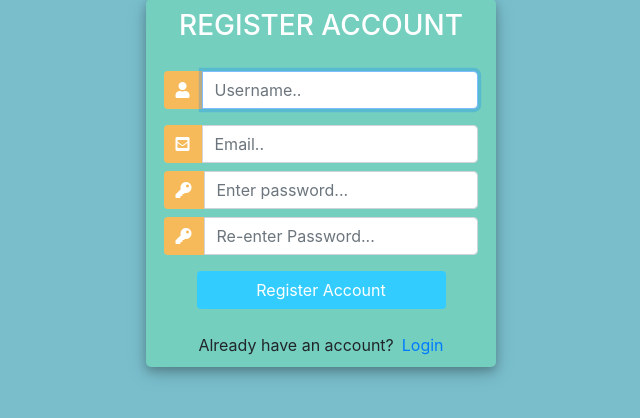
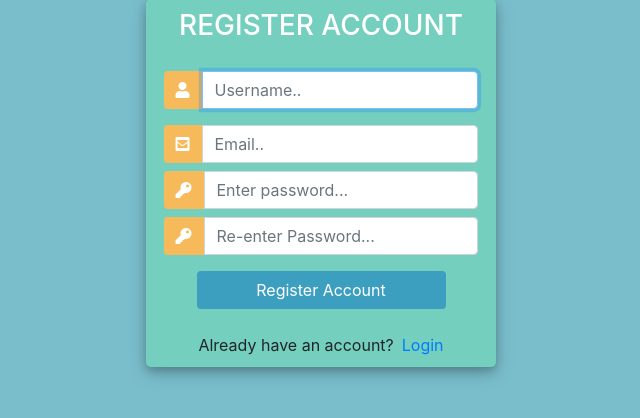
Before and after one commit to JoeGakumo21/updateNeighbours, a Django app: page /register/ in a window 1280 px wide. Shown: the part 217-635 px from the top of the page, without its empty margins (319-959 px from the left). Run offline with Django 3.2, Linux system fonts and the light colour scheme; some libraries are stand-ins or nearby versions.

Commit message:
background-color change

```diff
--- a/main/templates/accounts/login.html
+++ b/main/templates/accounts/login.html
@@ -44,7 +44,7 @@
 
 		.login_btn {
 			width: 100%;
-			background: #33ccff !important;
+			background: #3c9fc0 !important;
 			color: white !important;
 		}
 		.login_btn:focus {
--- a/main/templates/accounts/register.html
+++ b/main/templates/accounts/register.html
@@ -41,7 +41,7 @@
 		}
 		.login_btn {
 			width: 100%;
-			background: #33ccff !important;
+			background: #3c9fc0 !important;
 			color: white !important;
 		}
 		.login_btn:focus {
```
Also changed, not shown: README.md, 1 other file.
